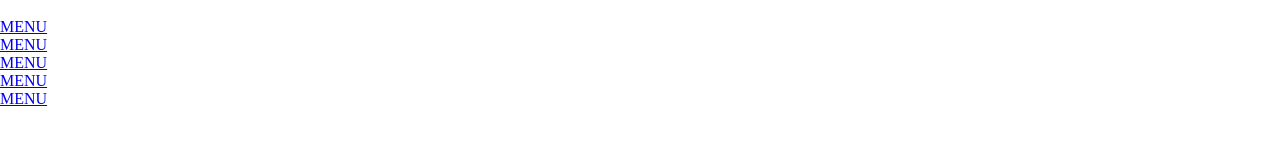
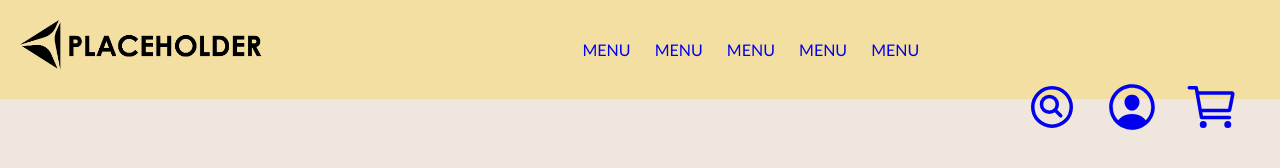
Before and after one commit to GuilhermeSantosGuimaraes/Vnda, a website: page src/index.html in a window 1280 px wide. Drawn offline with nearby package versions, Linux system fonts and the light colour scheme.

Commit message:
create header

```diff
--- a/src/index.html
+++ b/src/index.html
@@ -9,13 +9,21 @@
 </head>
 <body>
     <header>
-        <img src="" alt="">
+        <img src="/src/img/logo.png" alt="loho do site" class="logo">
+        <nav class="menu-nav">
             <ul>
                 <li><a href="#">MENU</a></li>
                 <li><a href="#">MENU</a></li>
                 <li><a href="#">MENU</a></li>
                 <li><a href="#">MENU</a></li>
                 <li><a href="#">MENU</a></li>
+            </ul>
+        </nav>
+
+        <ul class="social-links">
+            <li><a href="#"><ion-icon name="search-circle-outline"></ion-icon></a></li>
+            <li><a href="#"><ion-icon name="person-circle-outline"></ion-icon></a></li>
+            <li><a href="#"><ion-icon name="cart-outline"></ion-icon></a></li>
         </ul>
     </header>
 
@@ -32,5 +40,10 @@
 
         </section>
     </main>
+
+    <footer>
+
+    </footer>
+<script src="https://unpkg.com/ionicons@5.5.1/dist/ionicons.js"></script>
 </body>
 </html>
--- a/src/sass/style.scss
+++ b/src/sass/style.scss
@@ -2,4 +2,54 @@
     padding: 0;
     margin: 0;
     box-sizing: border-box;
+    font-family:'Trebuchet MS', 'Lucida Sans Unicode', 'Lucida Grande', 'Lucida Sans', Arial, sans-serif
 }
+body{
+    width: 100%;
+    height: 100vh;
+    background-color: #EFE6DD;
+}
+
+header{
+    background-color: #F3DFA2;
+    padding: 20px;
+
+    .logo{
+        float: left;
+        height: 50px;
+        width: auto;
+    }
+
+    .menu-nav{
+        ul{
+            text-align: center;
+            list-style: none;
+            padding: 20px;
+        }
+
+        li{
+            display: inline;
+        }
+
+        a{
+            padding: 10px;
+            text-decoration: none;
+        }
+    }
+
+    .social-links{
+        list-style: none;
+        float: right;
+
+        li{
+            display: inline-block;
+            margin-right: 20px;
+        }
+    }
+
+    ion-icon{
+        font-size: 350%; /*Tamanho do ícone*/
+        display: block;
+        margin-bottom: 10px; /*espaço entre o ícone e o título do feature*/
+    }
+}
```
Also changed, not shown: src/img/logo.png (added), src/sass/style.css, 1 other file. Lines whose indentation alone changed are shown as unchanged.
